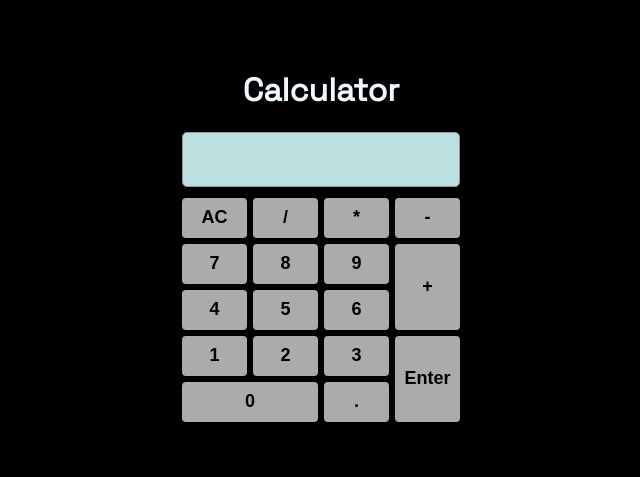
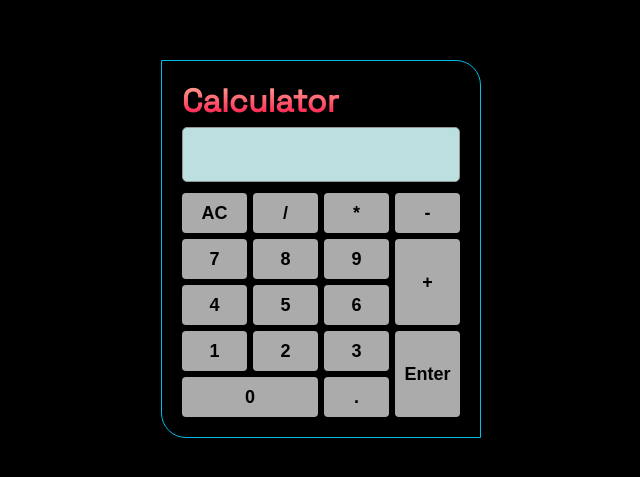
Before and after one commit to imSyntn/calculator, a plain HTML site: page index.html in a window 1280 px wide. Shown: the part 159-636 px from the top of the page, without its empty margins (327-967 px from the left). Drawn offline with Linux system fonts and the light colour scheme.

Commit message:
added border and modified height property

```diff
--- a/style.css
+++ b/style.css
@@ -1,21 +1,28 @@
 body {
-    background-color: black;
+    background-color: rgb(0, 0, 0);
     overflow: hidden;
     font-family: 'Space Grotesk', sans-serif;
+    display: flex;
+    align-items: center;
+    justify-content: center;
+    height: 100vh;
+    width: 100vw;
 }
 
 h1 {
     color: aliceblue;
+    margin: 0;
+    margin-bottom: 6px;
+    background-image: linear-gradient(to top, #ff0844 0%, #ffb199 100%);
+    -webkit-background-clip: text;
+    -webkit-text-fill-color: transparent;
 }
 
 .parent {
-    width: 100%;
-    display: flex;
-    flex-direction: column;
-    justify-content: space-around;
-    align-items: center;
-    position: absolute;
-    margin-top: 200px;
+    padding: 20px;
+    border: 1px solid rgb(1, 188, 230);
+    border-top-right-radius: 25px;
+    border-bottom-left-radius: 25px;
 }
 .container {
     display: grid;
@@ -45,12 +52,11 @@ button {
 .btn {
     font-weight: bolder;
     font-size: 18px;
-    border: 2px solid rgb(171, 171, 171);
 }
 
 .btn:hover {
-    background-color: black;
-    color: rgb(171, 171, 171);
+    background-image: linear-gradient(to right, #6b11cb70 0%, #2574fc71 100%);
+    transition: 0.3s;
 }
 
 .btn0 {
```
